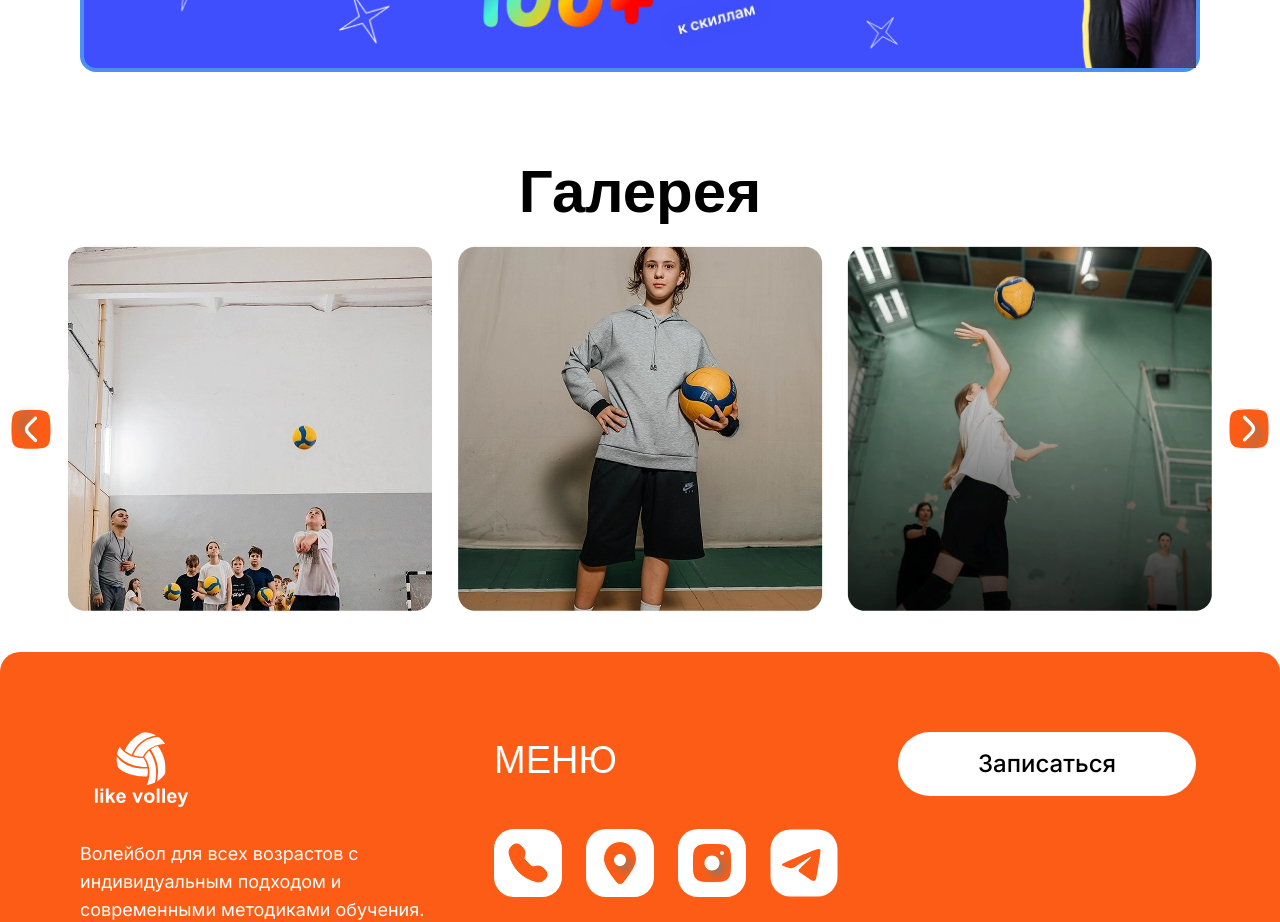
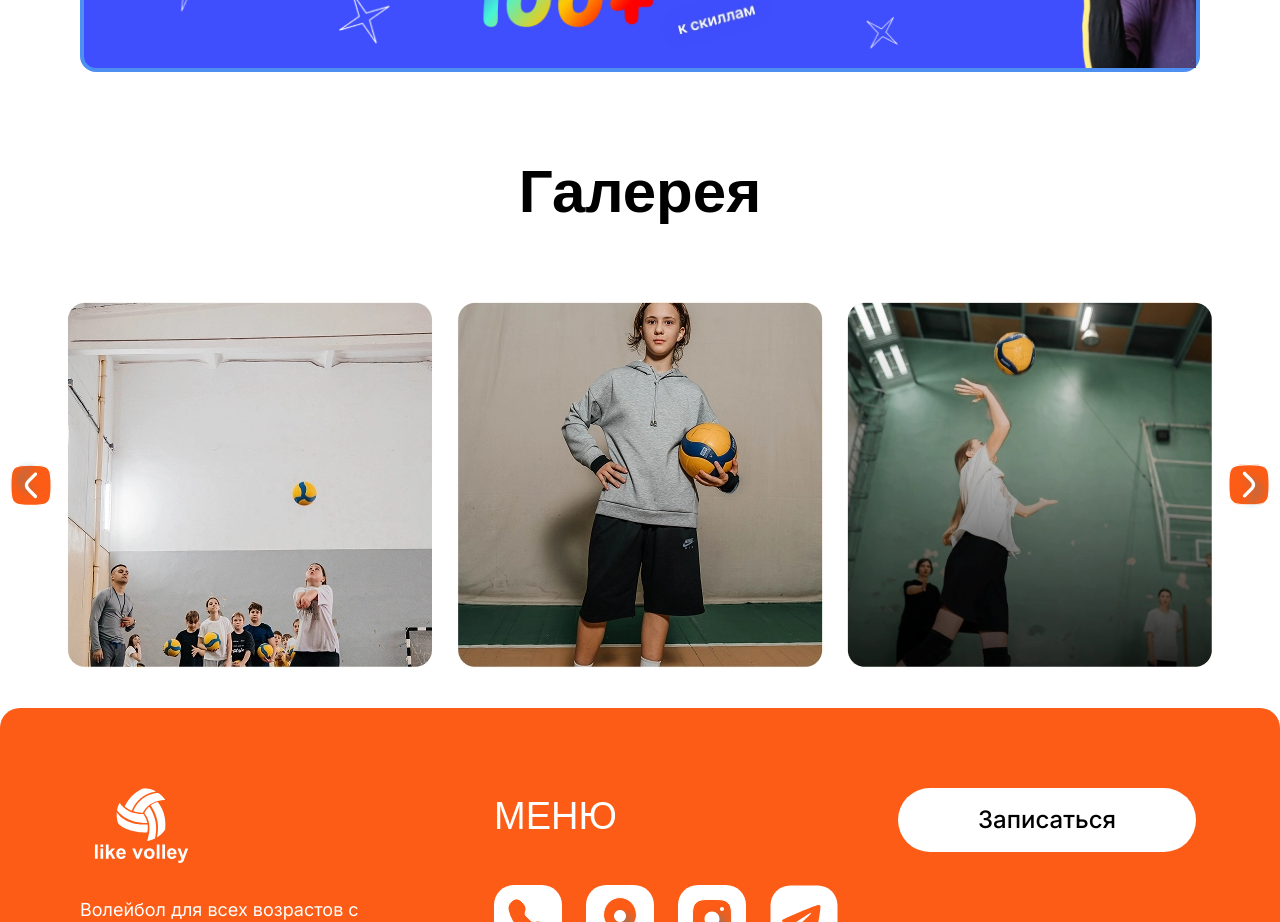
Before and after one commit to evgeniyworkbel/like-volley, a Next.js app: page / in a window 1280 px wide. Shown: the part 4900-5822 px from the top of the page. Built offline with nearby package versions, Linux system fonts and the light colour scheme; a web font is replaced by a local one.

Commit message:
fix(widgets): refined gap and font-size by design

```diff
--- a/src/widgets/gallery/ui/gallery.tsx
+++ b/src/widgets/gallery/ui/gallery.tsx
@@ -4,8 +4,8 @@ import { GalleryCard } from "./gallery-сard";
 
 export function Gallery() {
   return (
-    <section className="flex flex-col items-center gap-6 px-5 py-10 xl:px-20">
-      <Title className="text-center">Галерея</Title>
+    <section className="flex flex-col items-center gap-10 px-5 py-10 xl:gap-20 xl:px-20">
+      <Title className="text-center text-[66px]">Галерея</Title>
       <Carousel innerWrapperClassName="max-w-300" slidesPerView={3}>
         {galleryData.map((item) => (
           <GalleryCard key={item.alt} src={item.src} alt={item.alt} />
```
